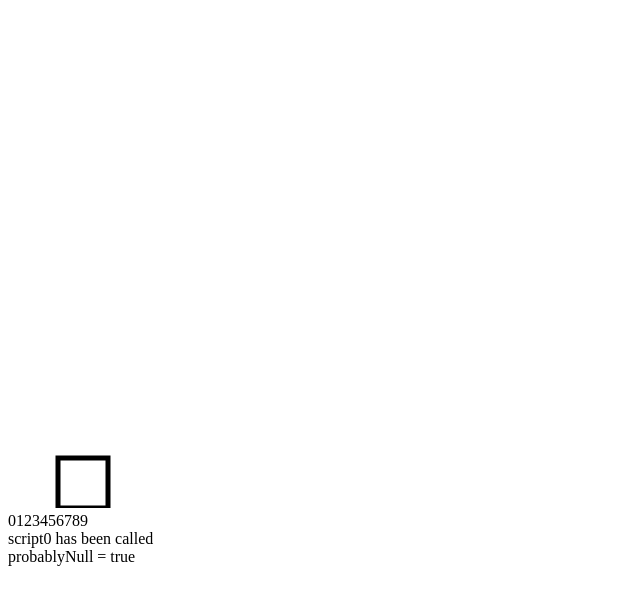
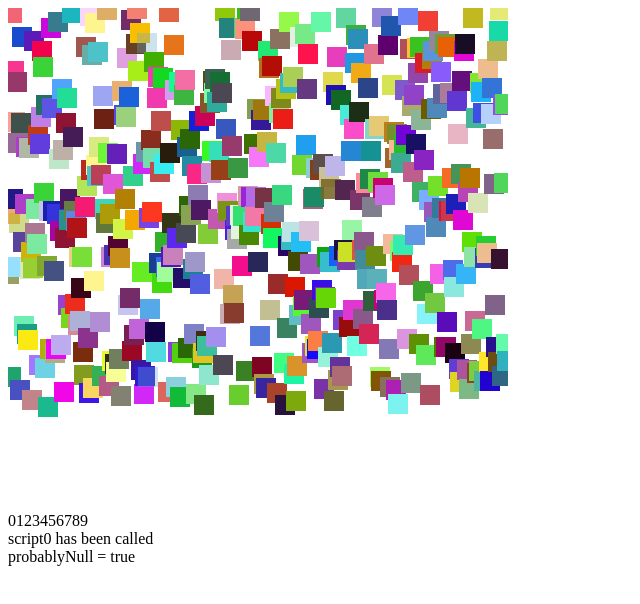
Before and after one commit to SquirrelsMcGee/HTMLGame, a plain HTML site: page v2/index.html in a window 1280 px wide. Shown: the whole page, without its empty margins (0-640 px from the left). Drawn offline with Linux system fonts and the light colour scheme.

Commit message:
2nd Scene Example: Random points
Draws randomly coloured, randomly positioned squares to the screen

```diff
--- a/v2/index.html
+++ b/v2/index.html
@@ -27,6 +27,7 @@
     Load derived classes
 -->
 <script src="./js/ExampleScene.js"></script>
+<script src="./js/RandomPoints.js"></script>
 
 <script type="text/javascript">
     /* Main Entry Point */
@@ -35,8 +36,15 @@
         return (document.getElementById("canvas"));
     });
     const exampleScene = new ExampleScene();
+    const randomPoints = new RandomPoints();
 
-    gameEngine.setScene(exampleScene);
+    const scenes = [
+        exampleScene,
+        randomPoints
+    ];
+    var sceneId = 1;
+
+    gameEngine.setScene(scenes[sceneId]);
 
     document.body.innerHTML += "<br>";
 
--- a/v2/js/ExampleScene.js
+++ b/v2/js/ExampleScene.js
@@ -2,10 +2,10 @@ class ExampleScene extends Scene {
     constructor() {
         super();
 
-        this.init();
+        this.setup();
     }
 
-    init() {
+    setup() {
         // Boilerplate testing
         // Adding simple assets to the db
         for (var i = 0; i < 10; i++) {
--- /dev/null
+++ b/v2/js/RandomPoints.js
@@ -0,0 +1,36 @@
+class RandomPoints extends Scene {
+    constructor() {
+        super();
+
+        this.positions = [];
+
+        this.setup();
+
+    }
+
+    setup() {
+        for (var i = 0; i < 500; i++) {
+            this.positions.push ( { x: i * 1, y: Math.floor(Math.random() * Math.floor(400)), c: ("#" + Math.floor(Math.random()*16777215).toString(16)).toUpperCase() } );
+        }
+    }
+
+    render(engine, ctx) {
+        //console.log("ExampleScene Rendering");
+        //this.assetDB.find("square0").draw(engine, ctx);
+        for (var i = 0; i < 500; i++ ) {
+            //console.log(this.positions[i].x, this.positions[i].y, this.positions[i].c);
+            //console.log(this.positions[i].c);
+            ctx.beginPath();
+            ctx.lineWidth = 10;
+            ctx.strokeStyle = "" + this.positions[i].c;
+            ctx.fillStyle = "" + this.positions[i].c;
+            ctx.fillRect(this.positions[i].x - 10, this.positions[i].y - 10, 20, 20); // fill in the pixel at (10,10)
+            ctx.stroke();
+        }
+    }
+
+    update(engine, ctx, time) {
+        //this.assetDB.find("square0").update(engine, ctx, time);
+    }
+
+}
--- a/v2/js/Scene.js
+++ b/v2/js/Scene.js
@@ -3,6 +3,24 @@ class Scene {
 
     constructor() {
         this.assetDB = new AssetDB();
+        this.gameObjects = [];
+
+        this.initialise();
+    }
+
+    initialise() {
+        this.gameObjects.remove = function() {
+            // Taken from StackOverflow
+            // https://stackoverflow.com/questions/3954438/how-to-remove-item-from-array-by-value
+            var what, a = arguments, L = a.length, ax;
+            while (L && this.length) {
+                what = a[--L];
+                while ((ax = this.indexOf(what)) !== -1) {
+                    this.splice(ax, 1);
+                }
+            }
+            return this;
+        }
     }
 
     findAsset(name) {
@@ -21,4 +39,12 @@ class Scene {
         // Stub, to be implemented
     }
 
+    instantiate(gameObject) {
+        gameObjects.push(gameObject);
+    }
+
+    destroy(gameObject) {
+        gameObjects.remove(gameObject);
+    }
+
 }
```
